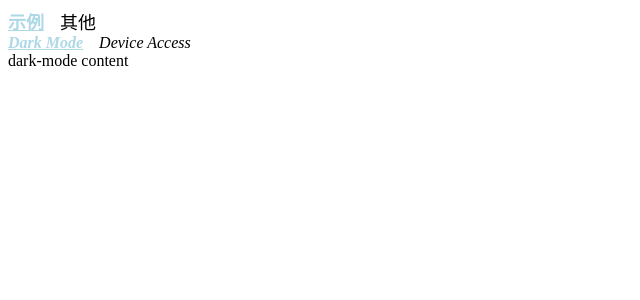
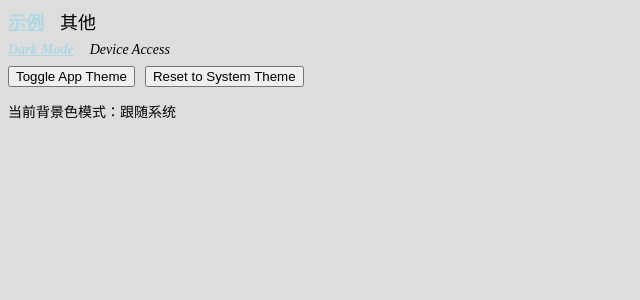
Before and after one commit to wenlittleoil/electron-demo, a React (Vite) app in the folder main-window/: page /examples/dark-mode in a window 1280 px wide. Shown: the top 300 px of the page, without its empty margins (0-640 px from the left). Built offline with nearby package versions, Linux system fonts and the light colour scheme.

Commit message:
feat: 应用主题背景

```diff
--- a/main-window/src/App.module.scss
+++ b/main-window/src/App.module.scss
@@ -1,5 +1,6 @@
 
 .nav-list {
+  margin-bottom: 8px;
   a {
     margin-right: 16px;
     color: inherit;
--- a/main-window/src/index.scss
+++ b/main-window/src/index.scss
@@ -1,4 +1,18 @@
 
 :root {
-  color: #000;
+  font-size: 14px;
 }
+
+@media (prefers-color-scheme: dark) {
+  body {
+    background: #333;
+    color: white;
+  }
+}
+
+@media (prefers-color-scheme: light) {
+  body {
+    background: #ddd;
+    color: black;
+  }
+}
--- a/main-window/src/pages/dark-mode/index.tsx
+++ b/main-window/src/pages/dark-mode/index.tsx
@@ -1,9 +1,41 @@
-import { FC } from "react";
+import { FC, useState } from "react";
+
+const MODE = {
+  system: "跟随系统",
+  light: "白天模式",
+  dark: "暗黑模式",
+}
+
+type TMode = keyof typeof MODE;
 
 const index:FC<{}> = () => {
+  const [mode, setMode] = useState<TMode>('system');
   return (
     <div>
-      dark-mode content
+      <button
+        id="toggle-dark-mode"
+        onClick={async () => {
+          const themeSource = await window.darkMode?.toggle();
+          setMode(themeSource);
+        }}
+      >
+        Toggle App Theme
+      </button>
+      <button
+        id="reset-to-system"
+        onClick={async () => {
+          const themeSource = await window.darkMode?.reset();
+          setMode(themeSource);
+        }}
+        style={{
+          marginLeft: "10px",
+        }}
+      >
+        Reset to System Theme
+      </button>
+      <p>
+        当前背景色模式：{MODE[mode]}
+      </p>
     </div>
   );
 }
--- a/main-window/src/vite-env.d.ts
+++ b/main-window/src/vite-env.d.ts
@@ -6,3 +6,7 @@ declare module '@/components/*' {
   const component: DefineComponent<{}, {}, any>;
   export default component;
 }
+
+interface Window {
+  darkMode: any;
+}
```
Also changed, not shown: 2 other files (tests, documents, lock files or other folders).
